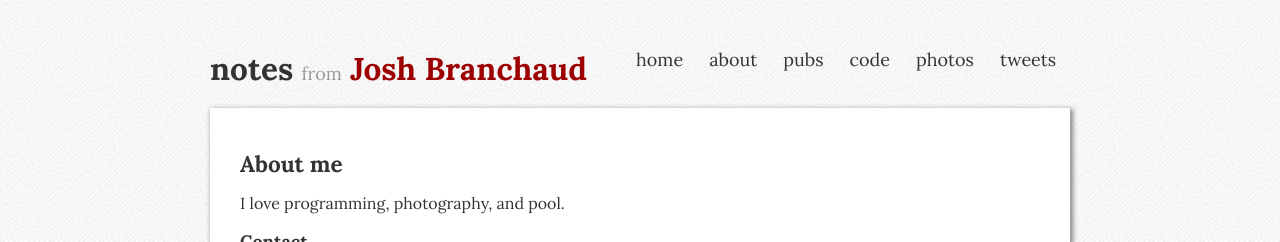
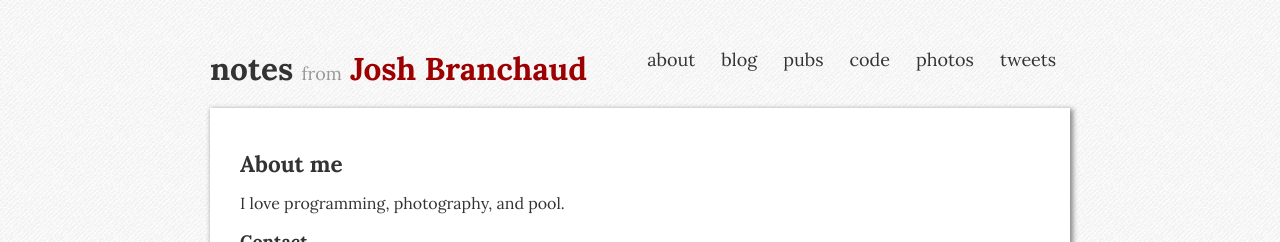
Before and after one commit to jbranchaud/blog, a Jekyll site: the page built from about.html, in a window 1280 px wide. Shown: the top 242 px of the page. Built offline with Jekyll 4.4.1, drawn with Linux system fonts in a browser that asks for light colours.

Commit message:
Update the default layout to remove the 'home' navigation item and replace it with a navigation item to my blog.

```diff
--- a/_layouts/default.html
+++ b/_layouts/default.html
@@ -45,8 +45,8 @@
 		<div class="subnav">
 			<!-- This can contain your site navigation either in an unordered list or even a paragraph that contains links that allow users to navigate your site -->
             <ul class="nav nav-pills pull-right">
-                <li><a href="/">home</a></li>
                 <li><a href="/about.html">about</a></li>
+                <li><a href="/blog/">blog</a></li>
                 <li><a href="http://www.informatik.uni-trier.de/~ley/pers/hd/b/Branchaud:Joshua.html">pubs</a></li>
                 <li><a href="http://github.com/jbranchaud">code</a></li>
                 <li><a href="http://flickr.com/jbranchaud">photos</a></li>
```
